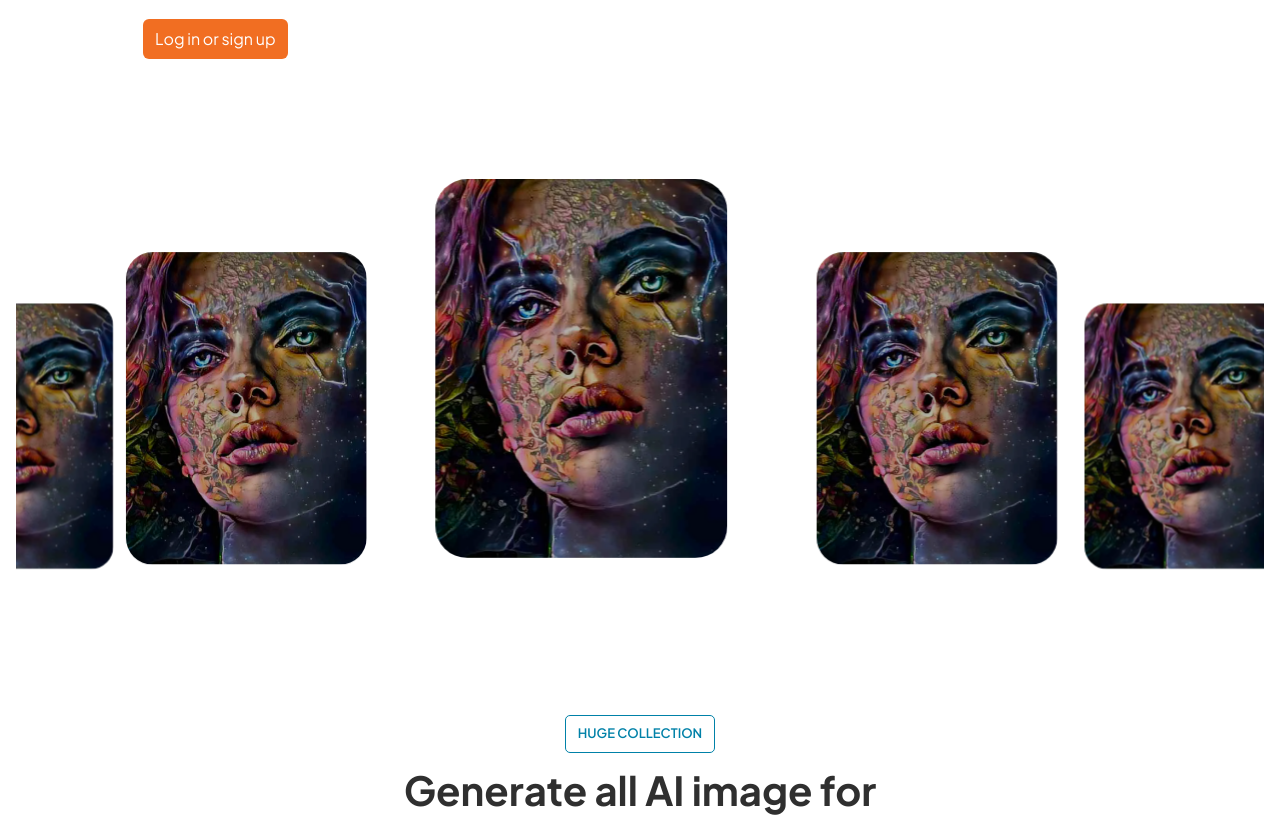
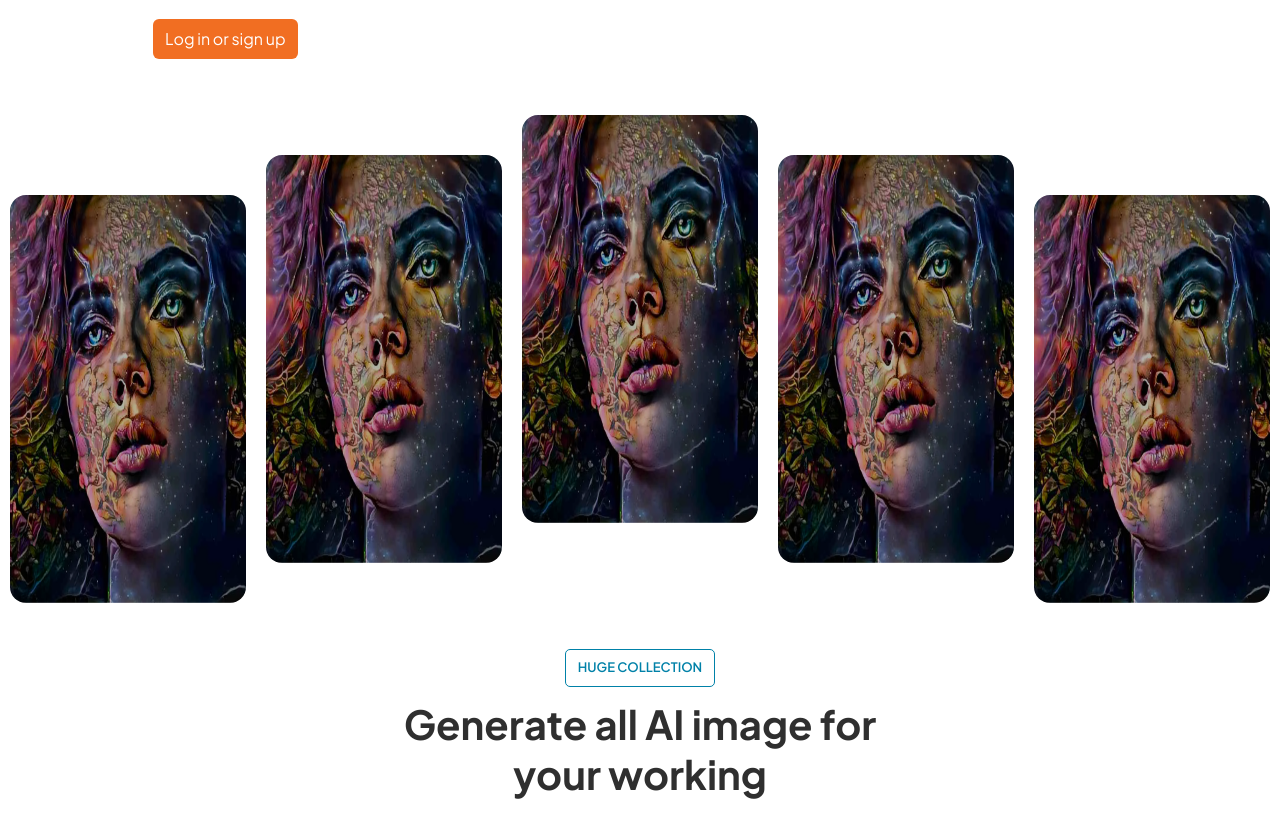
Before and after one commit to Harsh-2811/ImaginCraft-fe, a React (Vite) app: page / in a window 1280 px wide. Shown: the part 407-1224 px from the top of the page. Built offline with nearby package versions, Linux system fonts and the light colour scheme.

Commit message:
change dropdowns

```diff
--- a/package.json
+++ b/package.json
@@ -15,6 +15,8 @@
     "react": "^18.2.0",
     "react-dom": "^18.2.0",
     "react-router-dom": "^6.22.3",
+    "react-slick": "^0.30.2",
+    "slick-carousel": "^1.8.1",
     "swiper": "^8.4.5"
   },
   "devDependencies": {
--- a/src/components/Header.tsx
+++ b/src/components/Header.tsx
@@ -45,7 +45,7 @@ export const Header: React.FC = () => {
     {
       link: () => (
         <>
-          <button className="bg-[#F16E22] text-white px-3 rounded-md py-2">
+          <button className="bg-[#F16E22] text-white px-3 max-w-[157px] rounded-md py-2">
             Log in or sign up
           </button>
         </>
--- /dev/null
+++ b/src/components/SlickCarousel.jsx
@@ -0,0 +1,61 @@
+import React, { Component } from 'react'
+import Slider from 'react-slick'
+import './slickslider.css'
+import bgAuthImage from '../assets/authimages.png'
+import "slick-carousel/slick/slick.css";
+import "slick-carousel/slick/slick-theme.css";
+
+function CenterMode() {
+  return (
+    <div className="w-full overflow-hidden">
+      {/* <link
+        rel="stylesheet"
+        type="text/css"
+        charset="UTF-8"
+        href="https://cdnjs.cloudflare.com/ajax/libs/slick-carousel/1.6.0/slick.min.css"
+      />
+      <link
+        rel="stylesheet"
+        type="text/css"
+        href="https://cdnjs.cloudflare.com/ajax/libs/slick-carousel/1.6.0/slick-theme.min.css"
+      /> */}
+      <Slider
+        className={'center'}
+        centerMode={true}
+        infinite={true}
+        centerPadding={'0px'}
+        slidesToShow={5}
+        speed={100}
+        // adaptiveHeight={true}
+
+      >
+        <div className='slick_slide_content'>
+          {/* <h3>1</h3> */}
+          <img src={bgAuthImage} alt="slide_image" />
+        </div>
+        <div className='slick_slide_content'>
+          {/* <h3>2</h3> */}
+          <img src={bgAuthImage} alt="slide_image" />
+        </div>
+        <div className='slick_slide_content'>
+          {/* <h3>3</h3> */}
+          <img src={bgAuthImage} alt="slide_image" />
+        </div>
+        <div className='slick_slide_content'>
+          {/* <h3>4</h3> */}
+          <img src={bgAuthImage} alt="slide_image" />
+        </div>
+        <div className='slick_slide_content'>
+          {/* <h3>5</h3> */}
+          <img src={bgAuthImage} alt="slide_image" />
+        </div>
+        <div className='slick_slide_content'>
+          {/* <h3>6</h3> */}
+          <img src={bgAuthImage} alt="slide_image" />
+        </div>
+      </Slider>
+    </div>
+  )
+}
+
+export default CenterMode
--- /dev/null
+++ b/src/components/slickslider.css
@@ -0,0 +1,49 @@
+
+
+.slick-next:before,
+.slick-prev:before {
+    color: #000;
+}
+
+.slick_slide_content img{
+    border-radius: 16px;
+    height: 408px;
+    /* width:314px; */
+    margin: 0 auto;
+}
+
+.slick-center+.slick-slide {
+    /* background-color: red; */
+    margin-top: 40px;
+}
+.slick-center+.slick-slide +.slick-slide {
+    /* background-color: grey; */
+    margin-top: 80px;
+}
+
+.slick-slide:has(+ .slick-center) {
+    /* background-color: blue; */
+    margin-top: 40px;
+}
+
+.slick-slide:has(+ * + .slick-center) {
+    /* background-color: grey; */
+    margin-top: 80px;
+}
+.slick-slide:has(+ * + * + .slick-center) {
+    /* background-color: pink; */
+    margin-top: 120px;
+}
+
+.slick-center {
+    /* background-color: green; */
+    margin-top: 0px;
+}
+
+.slick-slide {
+    transition: margin 0.5s; /* Add transition for smoother animation */
+  }
+
+.slick-slide{
+    padding :0 10px
+}
--- a/src/pages/Home.tsx
+++ b/src/pages/Home.tsx
@@ -13,14 +13,15 @@ import customizeIcon from '../assets/customize.svg'
 import MovingText from '../components/MovingText'
 import CircularText from '../components/CircularText'
 import SwiperSlider from '../components/SwiperSlider'
+import SlickCarousel from '../components/SlickCarousel'
 
 const Home = () => {
   return (
     <>
-      <div className="max-w-[1200px] mx-auto">
+      <div className="max-w-[1220px] px-[20px] mx-auto">
         <div className="my-14">
-          <div className="flex justify-between">
-            <div className="flex w-10/12">
+          <div className="flex justify-between flex-wrap">
+            <div className="flex w-full lg:w-10/12">
               <img className="h-[190px]" src={robotImage} />
               <div>
                 <h1 className="text-[72px] font-semibold text-[#F16E22] leading-[96px]">
@@ -40,7 +41,7 @@ const Home = () => {
                 </button>
               </div>
             </div>
-            <div>
+            <div className='w-full md:w-auto mx-auto mt-[50px] md:mt-[0px]'>
               <a className="cursor-pointer" href="/playground">
                 <CircularText />
               </a>
@@ -49,9 +50,10 @@ const Home = () => {
         </div>
       </div>
 
-      <div>
+<SlickCarousel />
+      {/* <div>
         <SwiperSlider />
-      </div>
+      </div> */}
       <div className="text-center ">
         <button className="border border-[#0081A8] text-[#0081A8] text-[13px] font-semibold rounded-[5px] py-2 px-3 mb-3 uppercase">
           huge collection
--- a/src/pages/Playground.tsx
+++ b/src/pages/Playground.tsx
@@ -275,13 +275,25 @@ const Playground = () => {
               <div className="mt-5 shadow-shadow-color bg-white rounded-[8px] shadow p-7 w-[100%]">
                 <div className="grid md:grid-cols-2 gap-3 p-3">
                   <div>
-                    <label className="text-[15px]">Emotion Selection</label>
-                    <CustomDropdown />
+                    <label className="text-[15px] mb-2">Emotion Selection</label>
+                    {/* <CustomDropdown /> */}
+                    <div className='w-full'>
+                      <select  className='w-full border rounded-[5px] h-[45px] border-[#ddd]'>
+                        <option>select</option>
+                        <option>1</option>
+                        <option>2</option>
+                        <option>3</option>
+                      </select>
+                    </div>
                   </div>
                   <div>
                     <label className="text-[15px]">Select Category</label>
-                    <CustomDropdown />
-                  </div>
+                    <select  className='w-full border rounded-[5px] h-[45px] border-[#ddd]'>
+                        <option>select</option>
+                        <option>1</option>
+                        <option>2</option>
+                        <option>3</option>
+                      </select>                  </div>
                   <div>
                     <label className="text-[15px]">Want to include text?</label>
 
@@ -324,6 +336,10 @@ const Playground = () => {
                       type="text"
                       placeholder="Type here..."
                     />
+                  </div>
+                  <div>
+                    <label className="text-[15px]">Select Accessories</label>
+                    <CustomDropdown />
                   </div>
                 </div>
                 <button
```
